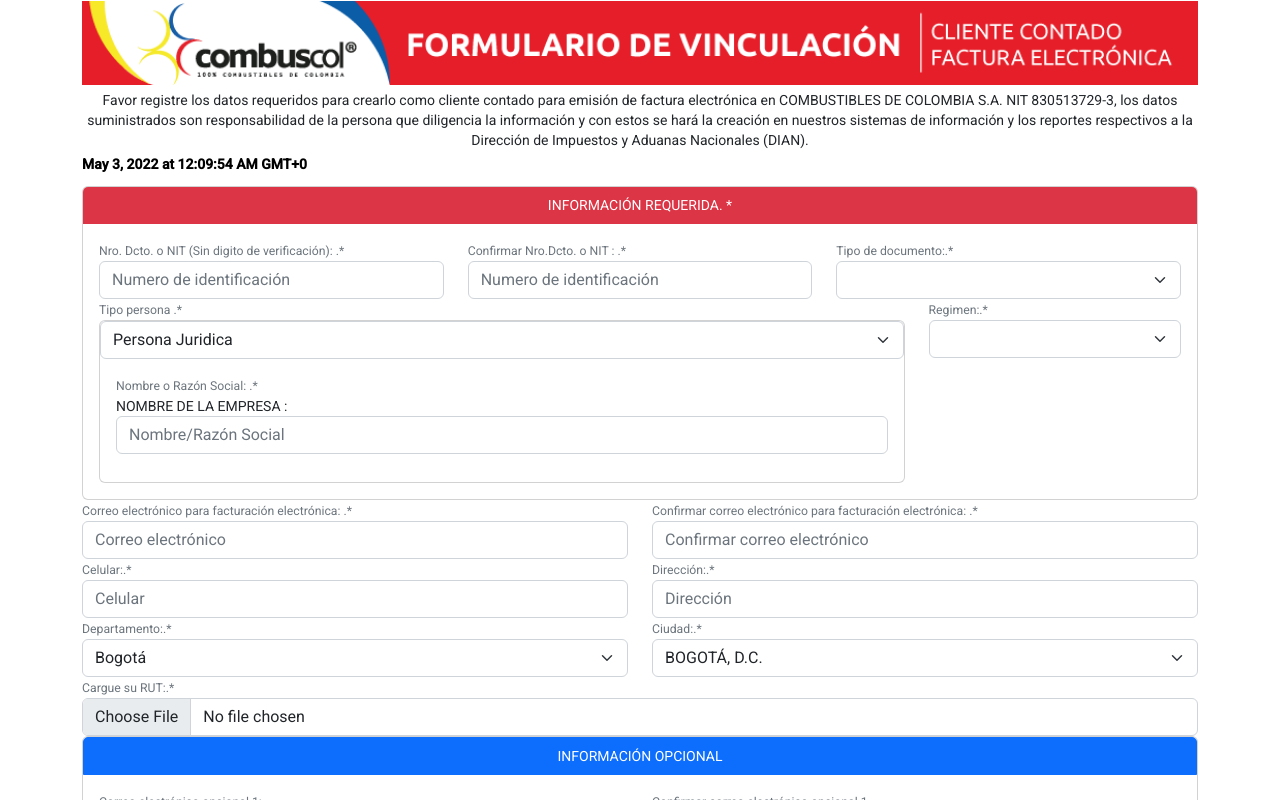
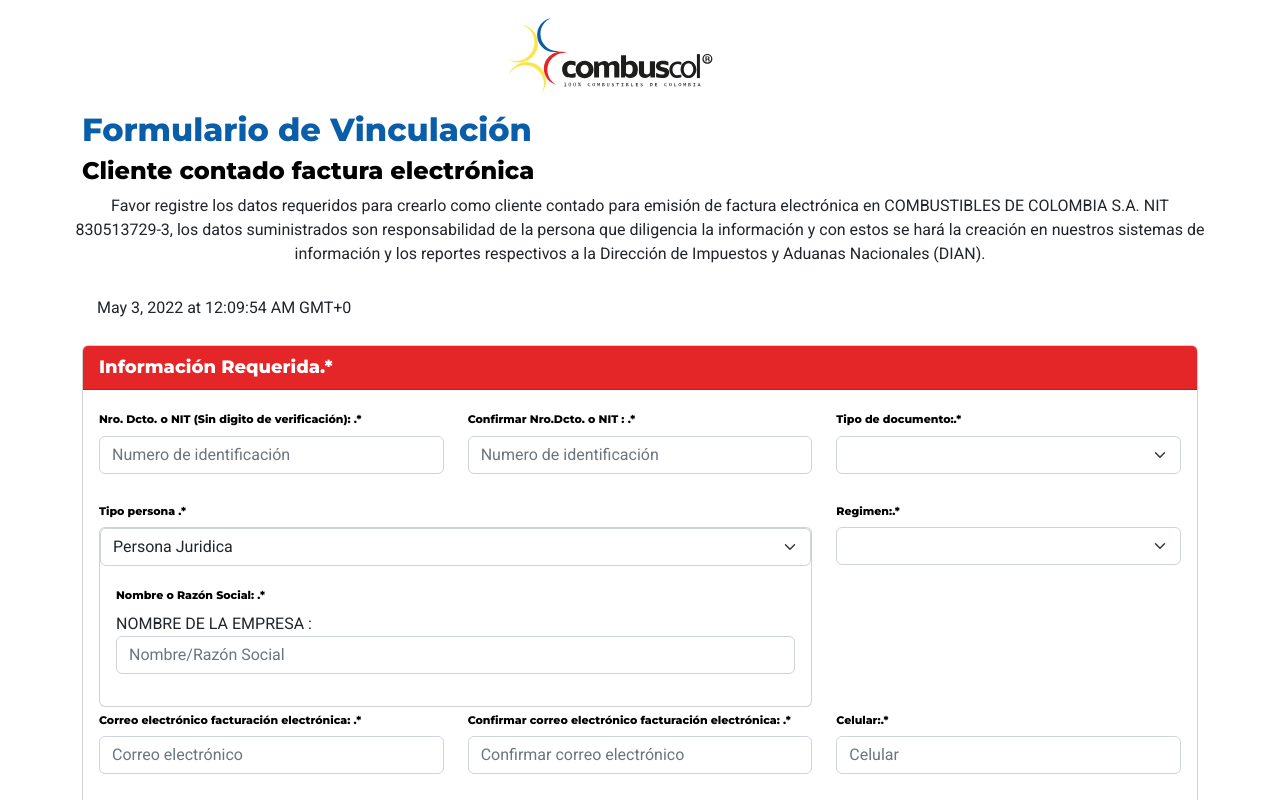
Before and after one commit to Combuscol/fe, an Angular app: page /confirmar in a window 1280 px wide. Both pictures are taken after a click on the button "CONTINUAR". Shown: the top 800 px of the page. Built offline with nearby package versions, Linux system fonts and the light colour scheme.

Commit message:
Actualizacion 17-10-2023- Formulario y validacion actualizada

```diff
--- a/src/app/components/signin/signin.component.css
+++ b/src/app/components/signin/signin.component.css
@@ -1,6 +1,51 @@
 .titulo {
 background-color: #e73939;
+
 color:white;
+
+
+
+}
+
+.fondo{
+    background-image: url("/src/assets/combuscol-logo.svg");
+
+    background-repeat:no-repeat;
+    background-position: center;
+    width:1920px;
+    height:1080px;
+    background-size: cover;
+    background-size: 100% 100%;
+}
+
+
+
+#logo{
+    float:center;
+    width:1080px;
+    height:110px;
+
+ }
+
+ #fondo{
+    width:1080px;
+    height:110px;
+
+ }
+
+ #vinculacion{
+    font-size: 32px;
+    font-family: 'Montserrat';
+    color:#0A5DA8;
+    font-weight: 550;
+
+ }
+
+#cliente{
+    font-size: 24px;
+    font-family: 'Montserrat';
+    color:black;
+    font-weight: 550;
 
 }
 
@@ -14,6 +59,12 @@
     margin-bottom:0px;
 }
 
+#autorizo1{
+    margin-top:0px;
+    margin-bottom:0px;
+    margin-left:160px;
+}
+
 #registro{
     margin-top:0px;
     margin-bottom:0px;
@@ -22,6 +73,40 @@
 #fecha{
     margin-top:2px;
     margin-bottom:1px;
+}
+
+#letra1{
+    font-family: 'Montserrat';
+    font-weight: 600;
+    font-size:18px;
+    color:white;
+    background-color:#E52629;
+}
+
+#boton1{
+    font-family: 'Montserrat';
+    font-weight: 500;
+    font-size:25px;
+    color:white;
+    border: 0;
+    background-color:#E52629;
+}
+
+#negrilla{
+    font-family: 'Montserrat';
+    font-weight: 600;
+    font-size:11px;
+    color:black;
+
+}
+
+#letra2{
+    font-family: 'Montserrat';
+    font-weight: 600;
+    font-size:18px;
+    color:#005da1;
+    background-color: #CEE8FF;
+
 }
 
 .titulo2 {
--- a/src/app/components/signin/signin.component.html
+++ b/src/app/components/signin/signin.component.html
@@ -1,8 +1,20 @@
-<div class="container"> <!-- INICIO CONTAINER-->
+
+
+
+<div class="container" > <!-- INICIO CONTAINER-->
+
 
    <div class="row">
-       <img src="../assets/formulario-03.png" id=logo>
+       <img src="../assets/combuscol-logo.svg" id="logo">
     </div>
+
+    <h1 id="vinculacion">
+      Formulario de Vinculación
+    </h1>
+
+    <h2 id="cliente">
+      Cliente contado factura electrónica
+    </h2>
 
     <p class="row text-center" id="titulo3">
         Favor registre los datos requeridos para crearlo como cliente contado para emisión de factura electrónica
@@ -10,37 +22,37 @@
         persona que diligencia la información y con estos se hará la creación en nuestros sistemas de
         información y los reportes respectivos a la Dirección de Impuestos y Aduanas Nacionales (DIAN).
     </p>
-
+   <br>
     <div class="col-12" id="fecha">
-       <b><p class="text-black"> {{ fecha1 | date:'long' }} </p> </b>
+       {{ fecha1 | date:'long' }}
     </div>
 
-
+ <br>
 <!-- INICIO - NRO. DOCUMENTO - TIPO DOCUMENTO-->
    <div class="card">
-      <div class="card-header bg-danger text-white text-center border-danger">
-         INFORMACIÓN REQUERIDA. *
+      <div class="card-header text-left " id="letra1">
+         Información Requerida.*
       </div>
 
       <div class="card-body">
         <div class="row">
           <div class="col-sm-4">
             <small class="text-muted">
-              <label for="documento">Nro. Dcto. o NIT (Sin digito de verificación): .* </label>
+              <label for="documento" id="negrilla">Nro. Dcto. o NIT (Sin digito de verificación): .* </label>
              </small>
-             <input type="text" class="form-control" id="documento" autocomplete="off" placeholder="Numero de identificación" [(ngModel)] ="documento" required (change)="validarDocumento()" />
+             <input type="text" class="form-control" autocomplete="off" placeholder="Numero de identificación" [(ngModel)] ="documento" required (change)="validarDocumento()" />
           </div>
           <div class="col-sm-4">
             <small class="text-muted">
-              <label for="documento">Confirmar Nro.Dcto. o NIT : .* </label>
+              <label for="documento" id="negrilla">Confirmar Nro.Dcto. o NIT : .* </label>
             </small>
-            <input type="text" class="form-control" id="confirmardocumento" autocomplete="off" placeholder="Numero de identificación"  [(ngModel)] ="confirmardocumento" required (change)="confirmarDocumento()"/>
+            <input type="text" class="form-control" autocomplete="off" placeholder="Numero de identificación"  [(ngModel)] ="confirmardocumento" required (change)="confirmarDocumento()"/>
           </div>
           <div class="col-md-4">
             <small class="text-muted">
-              <label for="documento">Tipo de documento:.*</label>
+              <label for="documento" id="negrilla">Tipo de documento:.*</label>
             </small>
-            <select class="form-select"  id="tipodocumento" [(ngModel)] ="tipodocumento" required (change)="validarTipodocumento()" >
+            <select class="form-select"  [(ngModel)] ="tipodocumento" required (change)="validarTipodocumento()" >
               <option value=""></option>
               <option value="31">NIT</option>
               <option value="13" >Cédula de ciudadanía</option>
@@ -54,11 +66,13 @@
             </select>
           </div>
         </div>  <!-- TERMINACIÓN DE LA PIMERA FILA DEL CARD ACTIVO -->
+        <br>
+
         <div class="row">
           <br>
-          <div class="col-sm-9">
+          <div class="col-sm-8">
             <small class="text-muted">
-              <label for="primernombre" >Tipo persona .*</label>
+              <label for="primernombre" id="negrilla" >Tipo persona .*</label>
             </small>
             <div class="card">
 
@@ -71,27 +85,6 @@
               </select>
 
 
-             <!-- COPIA DPTO
-              <select class="form-select" [(ngModel)] ="pselectedDpto.id" (ngModelChange)="onSelect($event)" required >
-                 <option *ngFor="let dpt of pdpto" value={{dpt.id}}>
-                    {{dpt.name}}
-                    </option>
-              </select>
-
-              -->
-
-
-
-              <!-- <select class="form-select" [(ngModel)]="selected" >
-                <option *ngFor="let item of tipopersonaA">
-                     {{item.name}}, {{item.id}}
-
-                </option>
-
-              </select>
-            -->
-
-
 
               <!-- CONDICIONAL DE PERSONA NATURAL -->
                <div class="card-body">
@@ -100,33 +93,33 @@
                       <div class="col-sm-3">
                         <div class="form-group">
                           <small class="text-muted">
-                            <label for="primernombre" >Primer nombre:.* </label>
+                            <label for="primernombre" id="negrilla">Primer nombre:.* </label>
                           </small>
-                          <input type="primernombre" class="form-control" autocomplete="off" id="primernombre" aria-describedby="emailHelp" placeholder="Primer nombre"  [(ngModel)]="primernombre" required (change)="validarPrimernombre()"/>
+                          <input type="texto" id="primernombre" class="form-control" autocomplete="off"  aria-describedby="emailHelp" placeholder="Primer nombre"  [(ngModel)]="primernombre" required (change)="validarPrimernombre()"/>
                         </div>
                       </div>
                       <div class="col-sm-3">
                         <div class="form-group">
                           <small class="text-muted">
-                            <label for="segundonombre" >Segundo nombre: </label>
+                            <label for="segundonombre" id="negrilla" >Segundo nombre: </label>
                           </small>
-                          <input type="segundonombre" class="form-control" autocomplete="off" id="segundonombre" aria-describedby="emailHelp" placeholder="Segundo nombre" [(ngModel)]="segundonombre" (change)="validarSegundonombre()" />
+                          <input type="text" id="segundonombre" class="form-control" autocomplete="off"  aria-describedby="emailHelp" placeholder="Segundo nombre" [(ngModel)]="segundonombre" (change)="validarSegundonombre()" />
                        </div>
                       </div>
                       <div class="col-sm-3">
                        <div class="form-group">
                          <small class="text-muted">
-                           <label for="primerapellido" >Primer apellido:.*</label>
+                           <label for="primerapellido" id="negrilla" >Primer apellido:.*</label>
                          </small>
-                         <input type="primerapellido" class="form-control" autocomplete="off" id="primerapellido" aria-describedby="emailHelp" placeholder="Primer apellido"  [(ngModel)]="primerapellido" required (change)="validarPrimerapellido()"/>
+                         <input type="texto" id="primerapellido" class="form-control" autocomplete="off"  aria-describedby="emailHelp" placeholder="Primer apellido"  [(ngModel)]="primerapellido" required (change)="validarPrimerapellido()"/>
                        </div>
                       </div>
                       <div class="col-sm-3">
                        <div class="form-group">
                          <small class="text-muted">
-                           <label for="segundoapellido" >Segundo apellido: </label>
+                           <label for="segundoapellido" id="negrilla">Segundo apellido: </label>
                          </small>
-                         <input type="segundoapellido" class="form-control" autocomplete="off" id="segundoapellido" aria-describedby="emailHelp" placeholder="Segundo Apellido" [(ngModel)]="segundoapellido" (change)="validarSegundoapellido()" />
+                         <input type="text" id="segundoapellido" class="form-control" autocomplete="off" aria-describedby="emailHelp" placeholder="Segundo Apellido" [(ngModel)]="segundoapellido" (change)="validarSegundoapellido()" />
                        </div>
                       </div>
                    </div> <!-- Final de la fila que combina persona natural y/o juridica -->
@@ -136,71 +129,78 @@
                   <!-- <ng-template *ngIf="selected=='Persona Juridica'"> -->
                   <ng-template #juridica>
                      <small class="text-muted">
-                       <label for="documento">Nombre o Razón Social: .* </label>
+                       <label for="documento" id="negrilla">Nombre o Razón Social: .* </label>
                      </small>
                      <p>
                      NOMBRE DE LA EMPRESA : {{ razonsocial }}
-                     <input type="text" class="form-control"  id="razonsocial" autocomplete="off" placeholder="Nombre/Razón Social" [(ngModel)] ="razonsocial" required (change)="validarRazonsocial()" />
+                     <input type="text" class="form-control"   autocomplete="off" placeholder="Nombre/Razón Social" [(ngModel)] ="razonsocial" required (change)="validarRazonsocial()" />
                     </p>
                     </ng-template>
                </div> <!-- Final de la fila CARD BODY-->
             </div>   <!-- Final de la fila CARD-->
          </div> <!-- Final de la COLUMNA - FILA -->
 
-          <div class="col-md-3">
+          <div class="col-md-4">
              <small class="text-muted">
-               <label for="regimen" >Regimen:.*</label>
+               <label for="regimen" id="negrilla" >Regimen:.*</label>
              </small>
-             <select class="form-select" id="regimen" [(ngModel)] ="regimen"  required (change)="validarRegimen()">
+             <select class="form-select"  [(ngModel)] ="regimen"  required (change)="validarRegimen()">
                <option value=""></option>
                <option value="48" >Responsable de IVA</option>
                <option value="49" >NO Responsable de IVA</option>
              </select>
           </div>
         </div> <!-- Final de la SEGUNDA FILA GENERAL-->
-      </div> <!-- Final de la FILA GENERAL-->
-   </div><!-- FINAL DEL CARD ACTIVO-->
-  <!-- INICIO - EMAIL - CONFIRMACIÓN DE EMAIL -->
+     <!-- </div>--> <!-- Final de la FILA GENERAL-->
+
+<!--Información adicional 10 de octubre 2023-->
+
 <div class="row">
-    <div class="col-sm-6">
-      <div class="form-group">
+
+
+  <div class="col-sm-4">
+
       <small class="text-muted">
-          <label for="email" >Correo electrónico para facturación electrónica: .* </label>
+        <label for="email" id="negrilla" >Correo electrónico facturación electrónica: .* </label>
       </small>
-        <input type="email" class="form-control" id="email" aria-describedby="emailHelp" autocomplete="off" placeholder="Correo electrónico" [(ngModel)] ="email" required (change)="validarEmail()" />
+      <input type="email" class="form-control"  autocomplete="off" placeholder="Correo electrónico" [(ngModel)] ="email" required (change)="validarEmail()" />
+
   </div>
+
+   <div class="col-sm-4">
+
+      <small class="text-muted">
+        <label for="confirmaremail" id="negrilla" >Confirmar correo electrónico facturación electrónica: .* </label>
+      </small>
+      <input type="email" class="form-control" autocomplete="off" aria-describedby="emailHelp" placeholder="Confirmar correo electrónico" [(ngModel)] ="confirmaremail" required (change)="validarConfirmaremail()"/>
+
   </div>
-    <div class="col-sm-6">
-      <div class="form-group">
+
+  <br>
+
+  <div class="col-sm-4">
     <small class="text-muted">
-          <label for="confirmaremail" >Confirmar correo electrónico para facturación electrónica: .* </label>
+     <label for="celular" id="negrilla" >Celular:.* </label>
     </small>
-        <input type="email" class="form-control" id="confirmaremail" autocomplete="off" aria-describedby="emailHelp" placeholder="Confirmar correo electrónico" [(ngModel)] ="confirmaremail" required (change)="validarConfirmaremail()"/>
+    <input type="text" class="form-control" autocomplete="off" placeholder="Celular" [(ngModel)] ="celular"  required (change)="validarCelular()" />
   </div>
+
 </div>
+<br>
+
+<div class="row">
+
+  <div class="col-sm-4">
+    <small class="text-muted">
+      <label for="dirección" id="negrilla">Dirección:.* </label>
+    </small>
+    <input type="text" class="form-control" autocomplete="off" placeholder="Dirección" [(ngModel)] ="direccion" required (change)="validarDireccion()" />
    </div>
- <!-- FIN - EMAIL - CONFIRMACIÓN DE EMAIL -->
- <!-- INICIO - CELULAR - DIRECCIÓN -->
- <div class="row">
-  <div class="col-sm-6">
-    <small class="text-muted">
-     <label for="celular">Celular:.* </label>
-    </small>
-    <input type="text" class="form-control" id="celular" autocomplete="off" placeholder="Celular" [(ngModel)] ="celular"  required (change)="validarCelular()" />
-  </div>
-  <div class="col-sm-6">
-    <small class="text-muted">
-      <label for="dirección">Dirección:.* </label>
-    </small>
-    <input type="text" class="form-control" id="direccion" autocomplete="off" placeholder="Dirección" [(ngModel)] ="direccion" required (change)="validarDireccion()" />
-   </div>
-</div>
-<!-- INICIO - DEPARTAMENTOS - CIUDADES  -->
-<div class="row">
-  <div class="col-md-6">
+
+  <div class="col-md-4">
     <div>
       <small class="text-muted">
-        <label for="departamento">Departamento:.* </label>
+        <label for="departamento" id="negrilla" >Departamento:.* </label>
       </small>
     </div>
       <select class="form-select" [(ngModel)] ="pselectedDpto.id" (ngModelChange)="onSelect($event)" required >
@@ -209,10 +209,11 @@
         </option>
       </select>
   </div>
-  <div class="col-md-6">
+
+  <div class="col-md-4">
     <div>
       <small class="text-muted">
-        <label for="ciudad">Ciudad:.*</label>
+        <label for="ciudad" id="negrilla" >Ciudad:.*</label>
       </small>
     </div>
     <select class="form-select" name="ciudad" [(ngModel)] ="pselectedCity.id" (change)="validarCity()">
@@ -221,22 +222,43 @@
       </option>
     </select>
   </div>
+
+
  </div>
- <!-- FIN - DEPARTAMENTOS - CIUDADES  -->
+
+ <br>
+
  <div class="row">
-  <div class="col-sm">
+  <div class="col-sm-8">
     <small class="text-muted">
-      <label for="rut">Cargue su RUT:.* </label>
+      <label for="rut" id="negrilla">Cargue su RUT:.* </label>
     </small>
     <input name="rut" type="file" [(ngModel)] ="rut" class="form-control" id="rut" placeholder="Seleccione su RUT" (change)="setRut($event)"  />
    </div>
  </div>
+   </div><!-- FINAL DEL CARD ACTIVO-->
+</div>
+  <!-- INICIO - EMAIL - CONFIRMACIÓN DE EMAIL -->
+
+ <!-- FIN - EMAIL - CONFIRMACIÓN DE EMAIL -->
+ <!-- INICIO - CELULAR - DIRECCIÓN -->
 
 
+
+
+<!-- INICIO - DEPARTAMENTOS - CIUDADES  -->
+
+
+ <!-- FIN - DEPARTAMENTOS - CIUDADES  -->
+
+<br>
+
  <div class="card">
-  <div class="card-header bg-primary text-white text-center border border-primary">
-    INFORMACIÓN OPCIONAL
+  <div class="card-header text-left " id="letra2">
+     Información Opcional
+
   </div>
+
 
 
   <div class="card-body" id="autorizo">
@@ -244,7 +266,7 @@
         <div class="col-sm-6">
           <div class="form-group">
             <small class="text-muted">
-              <label for="email" >Correo electrónico opcional 1: </label>
+              <label for="email" id="negrilla">Correo electrónico opcional 1: </label>
             </small>
             <input type="emailopcional1" class="form-control" autocomplete="off" id="emailopcional1" aria-describedby="emailHelp" placeholder="Correo electrónico opcional 1" [(ngModel)] ="email_alternativo_1" (change)="validarEmail()" />
           </div>
@@ -252,7 +274,7 @@
         <div class="col-sm-6">
           <div class="form-group">
             <small class="text-muted">
-              <label for="confirmaremail" >Confirmar correo electrónico opcional 1 </label>
+              <label for="confirmaremail" id="negrilla" >Confirmar correo electrónico opcional 1 </label>
             </small>
             <input type="confirmaropcional1" class="form-control" autocomplete="off" id="confirmaropcional1" aria-describedby="emailHelp" placeholder="Confirmar correo electrónico opcional 1" [(ngModel)] ="confirmaremail1" (change)="validarConfirmaremail()"/>
           </div>
@@ -262,7 +284,7 @@
         <div class="col-sm-6">
           <div class="form-group">
             <small class="text-muted">
-              <label for="email" >Correo electrónico opcional 2: </label>
+              <label for="email" id="negrilla">Correo electrónico opcional 2: </label>
             </small>
             <input type="emailopcional2" class="form-control" autocomplete="off" id="emailopcional2" aria-describedby="emailHelp" placeholder="Correo electrónico opcional 2" [(ngModel)] ="email_alternativo_2" (change)="validarEmail()" />
           </div>
@@ -270,7 +292,7 @@
         <div class="col-sm-6">
           <div class="form-group">
             <small class="text-muted">
-              <label for="confirmaremail" >Confirmar correo electrónico opcional 2 </label>
+              <label for="confirmaremail" id="negrilla" >Confirmar correo electrónico opcional 2 </label>
             </small>
             <input type="confirmaropcional2" class="form-control" autocomplete="off" id="emailopcional2" aria-describedby="emailHelp" placeholder="Confirmar correo electrónico opcional 2" [(ngModel)] ="confirmaremail2" (change)="validarConfirmaremail()"/>
           </div>
@@ -281,12 +303,14 @@
 
 
  <!-- INICIO DE CONDICIONES  -->
-    <div class="row p-3">
-      <div class="col-sm" id="autorizo">
+ <br>
+ <div class="card">
+    <div class="row">
+      <div class="col-sm-12" >
         <div class="form-check" >
-          <input type="checkbox" class="form-check-input" id1="exampleCheck2" [(ngModel)]="ok" />
+          <input type="checkbox" class="form-check-input text-center" id1="exampleCheck2" [(ngModel)]="ok" />
             <small class="text-muted">
-              <label class="form-check-label2" for="exampleCheck2">
+              <label class="form-check-label2 text-center"  for="exampleCheck2">
                  Autorizo de forma previa, expresa e informada a Combustibles de Colombia S.A.
                  <a href="https://www.combuscol.com/docs/autorizaciontratamientodedatospersonales.pdf" target="_blank">
                   el tratamiento de mis datos personales
@@ -297,20 +321,31 @@
         </div>
       </div>
     </div>
-      <!-- FIN DE CONDICIONES  -->
 
 
+
+  </div>
+      <!-- FIN DE CONDICIONES  -->
       <app-toast [mensaje]="error"></app-toast>
     <app-toasthide [mensaje1]="error"></app-toasthide>
+
+
+
+      <div class="card">
+        <div class="titulo">{{error}}</div>
+      </div>
+
 
 <!--<div class="titulo">{{error}}</div>-->
 
   </div> <!-- FIN DE CONTAINER -->
-  <div class="titulo">{{error}}</div>
 
-    <p class="col-md-12 text-center" id="registro">
-      <button type="button" class="btn btn-primary titulo" data-bs-toggle="modal" (click)="continuar()" data-bs-target="#exampleModal" >
-       REGISTRAR
+
+    <br>
+
+    <p class="col-md-12 text-center" >
+      <button type="button" class="btn btn-primary"  id="boton1" data-bs-toggle="modal" (click)="continuar()" data-bs-target="#exampleModal" >
+       Registrarse
       </button>
     </p>
 
--- a/src/index.html
+++ b/src/index.html
@@ -7,8 +7,11 @@
   <meta name="viewport" content="width=device-width, initial-scale=1">
   <link rel="icon" type="image/x-icon" href="favicon.ico">
   <link href="https://cdn.jsdelivr.net/npm/bootstrap@5.0.2/dist/css/bootstrap.min.css" rel="stylesheet" integrity="sha384-EVSTQN3/azprG1Anm3QDgpJLIm9Nao0Yz1ztcQTwFspd3yD65VohhpuuCOmLASjC" crossorigin="anonymous">
+  <link rel="stylesheet" href="https://maxcdn.bootstrapcdn.com/bootstrap/4.0.0-beta/css/bootstrap.min.css">
+  <link href="https://fonts.googleapis.com/css?family=Montserrat:400,500,800" rel="stylesheet">
+  <title>Checkout example · Bootstrap v5.0</title>
+  <link href="https://cdn.jsdelivr.net/npm/bootstrap@5.3.2/dist/css/bootstrap.min.css" rel="stylesheet" integrity="sha384-T3c6CoIi6uLrA9TneNEoa7RxnatzjcDSCmG1MXxSR1GAsXEV/Dwwykc2MPK8M2HN" crossorigin="anonymous">
 
-  <title>Checkout example · Bootstrap v5.0</title>
 
   <link rel="canonical" href="https://getbootstrap.com/docs/5.0/examples/checkout/">
 
@@ -19,24 +22,24 @@
 
 
 </head>
-<body class="mat-typography">
+<body>
   <app-root></app-root>
+  <div >
 
-  <script src="https://cdn.jsdelivr.net/npm/@popperjs/core@2.9.2/dist/umd/popper.min.js" integrity="sha384-IQsoLXl5PILFhosVNubq5LC7Qb9DXgDA9i+tQ8Zj3iwWAwPtgFTxbJ8NT4GN1R8p" crossorigin="anonymous"></script>
+    <!--
+      class="fondoprincipal d-flex justify-content-center align-items-center"
+    -->
+
+
+
+
+
+
+</div>
+<script src="https://cdn.jsdelivr.net/npm/@popperjs/core@2.9.2/dist/umd/popper.min.js" integrity="sha384-IQsoLXl5PILFhosVNubq5LC7Qb9DXgDA9i+tQ8Zj3iwWAwPtgFTxbJ8NT4GN1R8p" crossorigin="anonymous"></script>
 
 
 <script src="https://cdn.jsdelivr.net/npm/bootstrap@5.0.2/dist/js/bootstrap.min.js" integrity="sha384-cVKIPhGWiC2Al4u+LWgxfKTRIcfu0JTxR+EQDz/bgldoEyl4H0zUF0QKbrJ0EcQF" crossorigin="anonymous"></script>
 
-
-
-<!--
-<script>
-  $(document).ready(function() {
-     $('.toast').toast('show');
-  });
-</script>
--->
-
-
   </body>
 </html>
```
Also changed, not shown: src/app/components/signin/signin.component.ts (+11 -16 lines), src/styles.css (+12 -0 lines), src/assets/bg-form1920x1080.jpg (added), src/assets/combuscol-logo.svg (added). Lines whose indentation alone changed are shown as unchanged.
